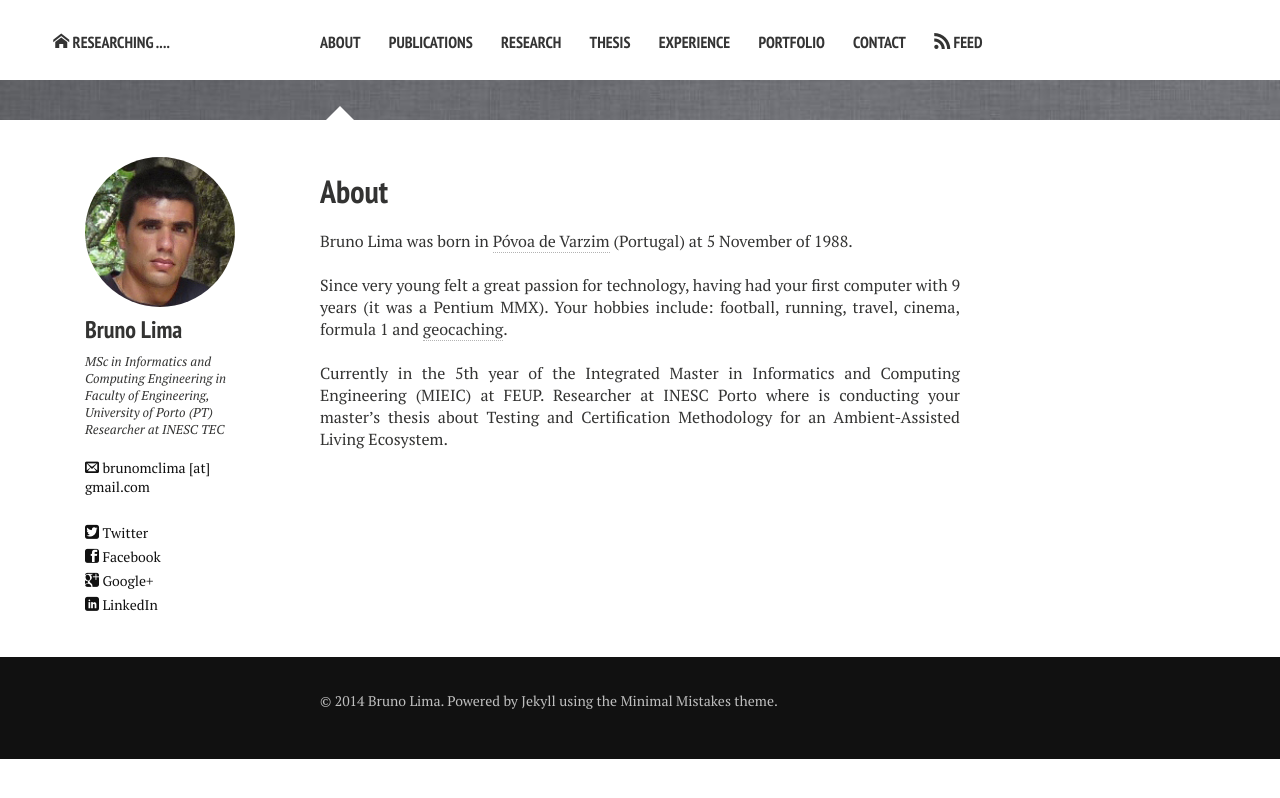
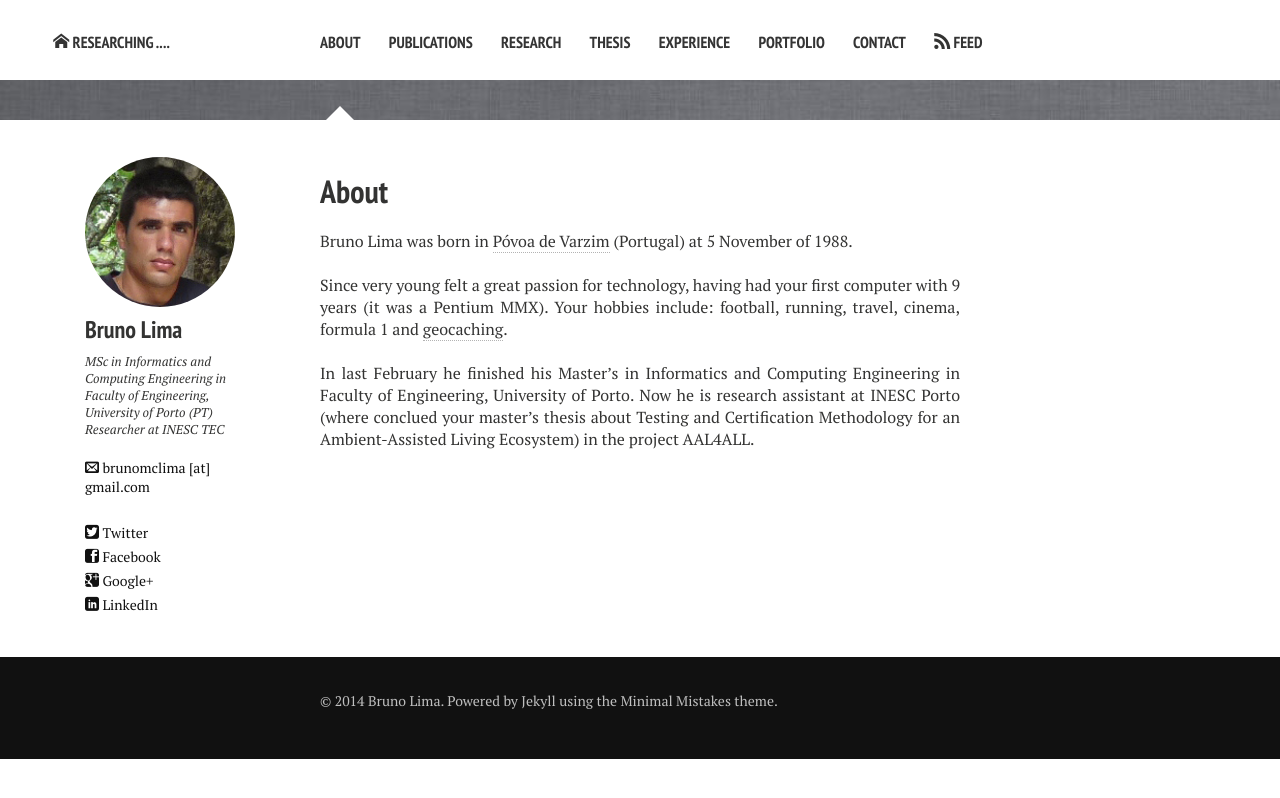
Before and after one commit to Bruno-Lima/Bruno-Lima.github.io, a Jekyll site: the page built from about.md, in a window 1280 px wide. Shown: the top 798 px of the page. Built offline with Jekyll 4.4.1, drawn with Linux system fonts in a browser that asks for light colours; nearby versions of some CDN libraries.

Commit message:
update informations

```diff
--- a/about.md
+++ b/about.md
@@ -12,4 +12,4 @@
 <br/>
 Since very young felt a great passion for technology, having had your first computer with 9 years (it was a Pentium MMX). Your hobbies include: football, running, travel, cinema, formula 1 and [geocaching](http://www.geocaching.com/profile/?guid=006aae67-3369-43cd-bc04-740b4a3c7a79).<br/>
 <br/>
-Currently in the 5th year of the Integrated Master in Informatics and Computing Engineering (MIEIC) at FEUP. Researcher at INESC Porto where is conducting your master's thesis about Testing and Certification Methodology for an Ambient-Assisted Living Ecosystem.<br/>
+In last February he finished his Master’s in Informatics and Computing Engineering in Faculty of Engineering, University of Porto. Now he is research assistant at INESC Porto (where conclued your master's thesis about Testing and Certification Methodology for an Ambient-Assisted Living Ecosystem) in the project AAL4ALL.<br/>
```
Also changed, not shown: thesis.md (+0 -1 lines).
